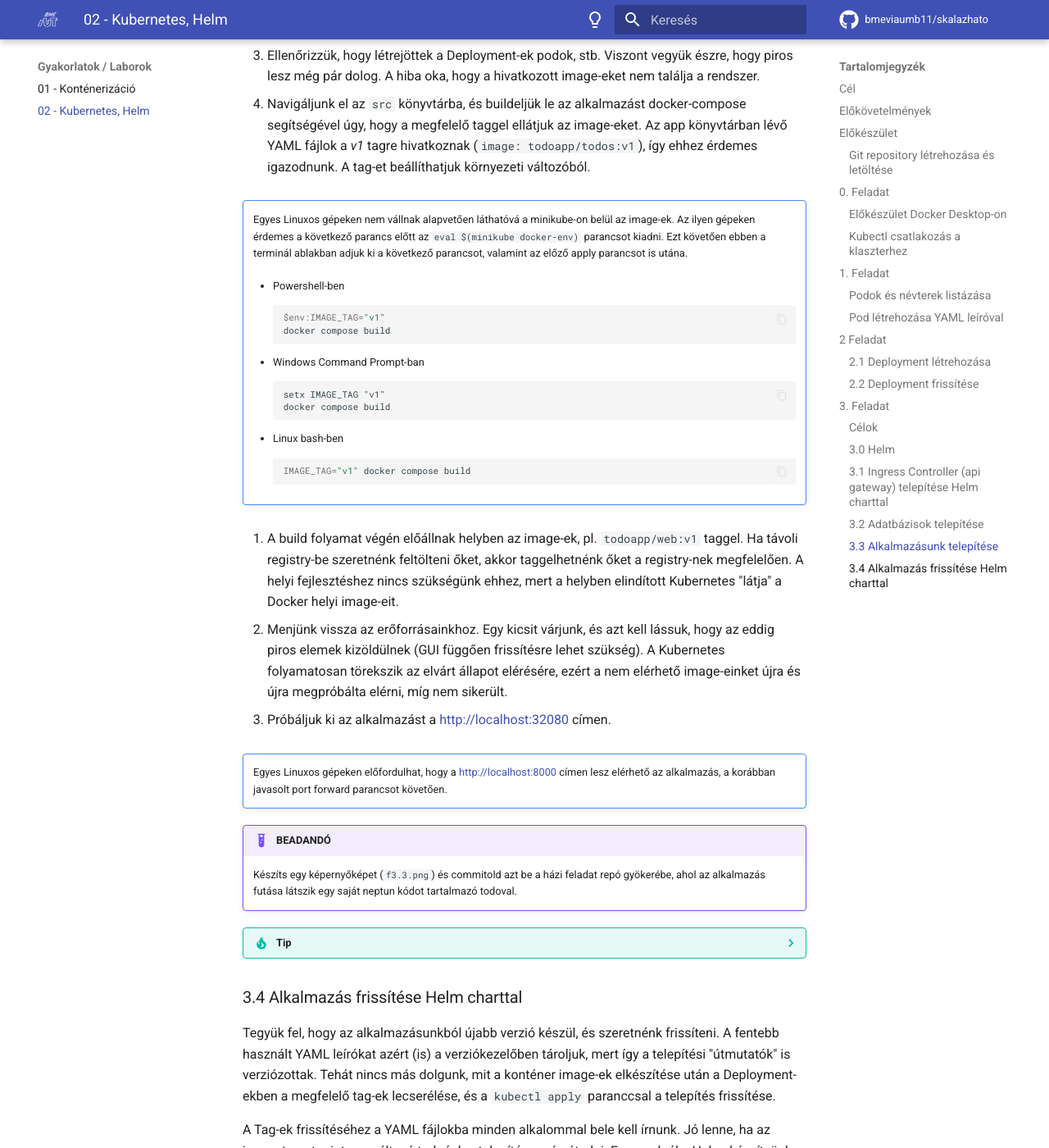
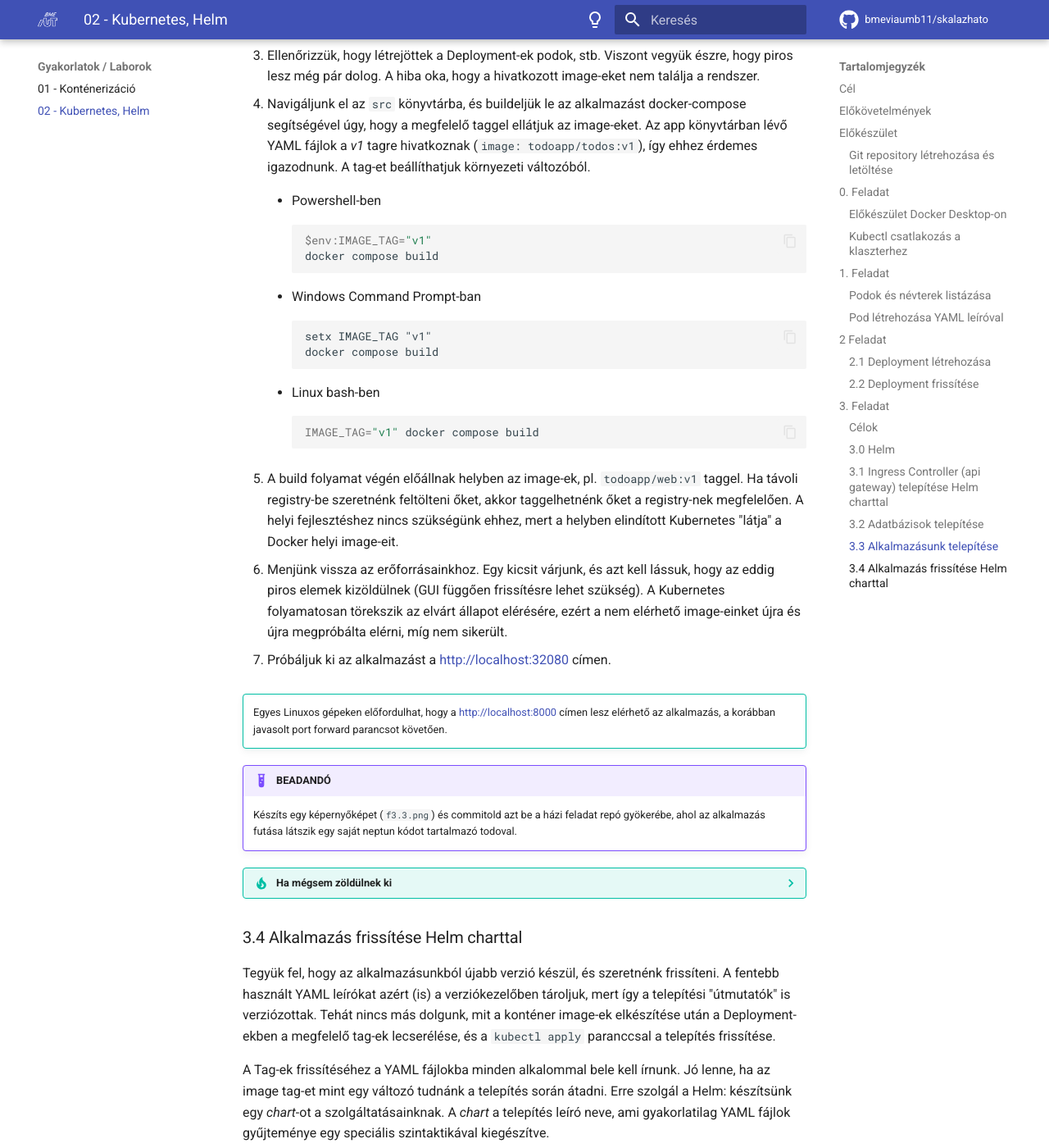
Before and after one commit to bmeviaumb11/skalazhato, an MkDocs documentation site: the page built from docs/homework/02-kubernetes/index.md, in a window 1280 px wide and 1400 px high, scrolled down 10939 px. Shown: the whole window at 82% size. Built offline with MkDocs 1.6.1 and Material for MkDocs 9.7.7, drawn with Linux system fonts in a browser that asks for light colours; emoji names are drawn with the system emoji font; comment, search, counter and statistics services are not loaded; some of the changed lines change nothing that is shown.

Commit message:
2 PR összefésülése

````diff
--- a/docs/homework/02-kubernetes/index.md
+++ b/docs/homework/02-kubernetes/index.md
@@ -383,9 +383,6 @@
 
 1. Navigáljunk el az `src` könyvtárba, és buildeljük le az alkalmazást docker-compose segítségével úgy, hogy a megfelelő taggel ellátjuk az image-eket. Az app könyvtárban lévő YAML fájlok a *v1* tagre hivatkoznak (`image: todoapp/todos:v1`), így ehhez érdemes igazodnunk. A tag-et beállíthatjuk környezeti változóból.
 
-!!! note ""
-    Egyes Linuxos gépeken nem vállnak alapvetően láthatóvá a minikube-on belül az image-ek. Az ilyen gépeken érdemes a következő parancs előtt az `eval $(minikube docker-env)` parancsot kiadni. Ezt követően ebben a terminál ablakban adjuk ki a következő parancsot, valamint az előző apply parancsot is utána.
-
     - Powershell-ben
 
         ```powershell
@@ -412,16 +409,20 @@
 
 1. Próbáljuk ki az alkalmazást a <http://localhost:32080> címen.
 
-!!! note ""
+!!! tip ""
     Egyes Linuxos gépeken előfordulhat, hogy a <http://localhost:8000> címen lesz elérhető az alkalmazás, a korábban javasolt port forward parancsot követően.
 
 !!! example "BEADANDÓ"
     Készíts egy képernyőképet (`f3.3.png`) és commitold azt be a házi feladat repó gyökerébe, ahol az alkalmazás futása látszik egy saját neptun kódot tartalmazó todoval.
 
-??? tip Ha mégsem zöldülnek ki
+??? tip "Ha mégsem zöldülnek ki"
+
+        1. Egyes Linuxos gépeken nem vállnak alapvetően láthatóvá a minikube-on belül az image-ek. Az ilyen gépeken érdemes a következő parancs előtt az `eval $(minikube docker-env)` parancsot kiadni.
+        Ezt követően ebben a terminál ablakban adjuk ki az image build paracsomat, valamint a k8s apply parancsokat is.
+
+        2. Ugyanez Windows-os + minikube powershellel:
         Lehet, hogy nem a minikube-ban vannak a docker image-ek. Ekkor PowerShellben a `& minikube -p minikube docker-env --shell powershell | Invoke-Expression` paranccsal tudod elérni, hogy a minikube-ban lévő docker daemont használd.
         Ha ez a parancs `❌  Exiting due to MK_USAGE: the docker-env command only supports the docker and containerd runtimes` errort dobna: Add ki a `minikube delete` parancsot, majd indítsd el a következő módon: `minikube start --driver=docker --container-runtime=docker`
-
 
 ### 3.4 Alkalmazás frissítése Helm charttal
 
````
